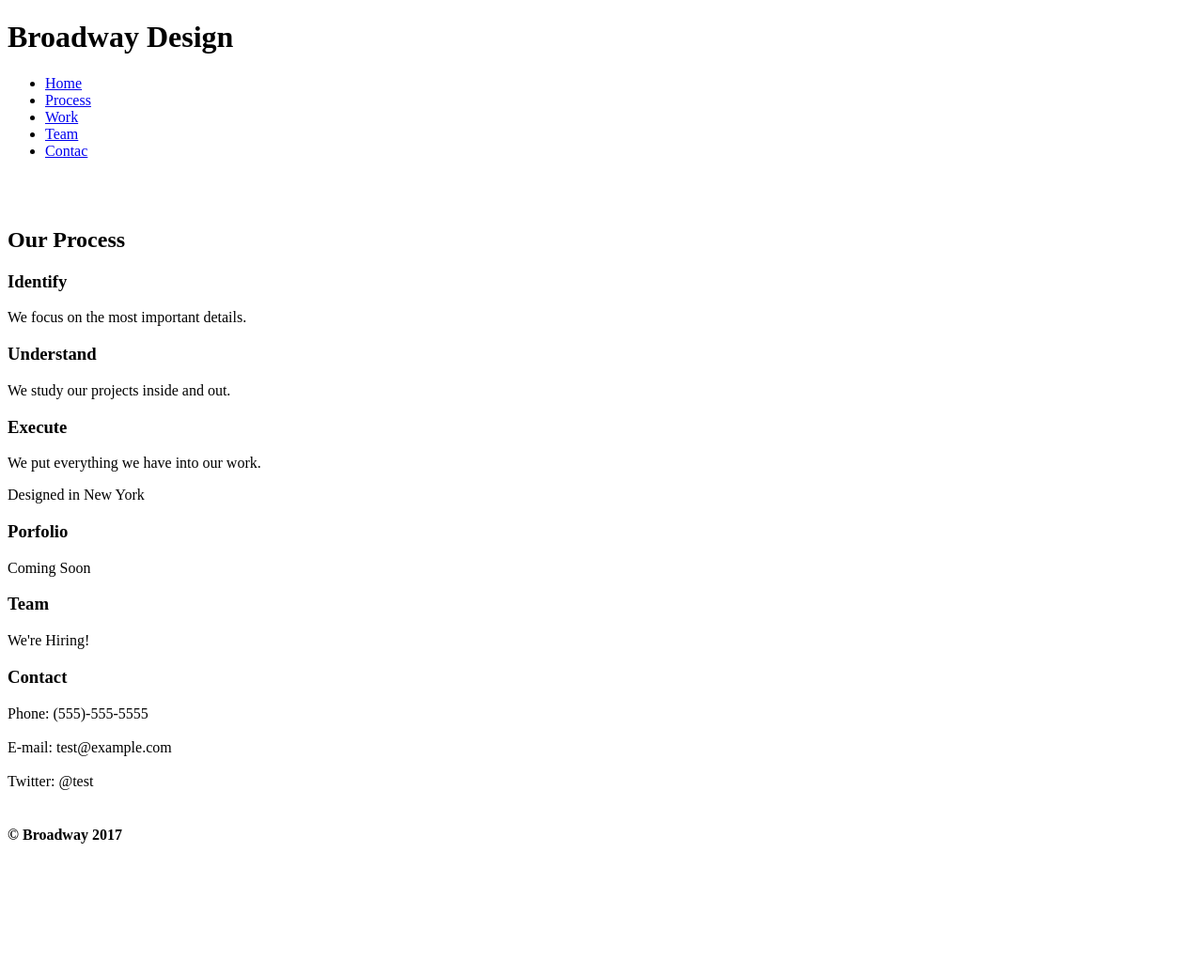
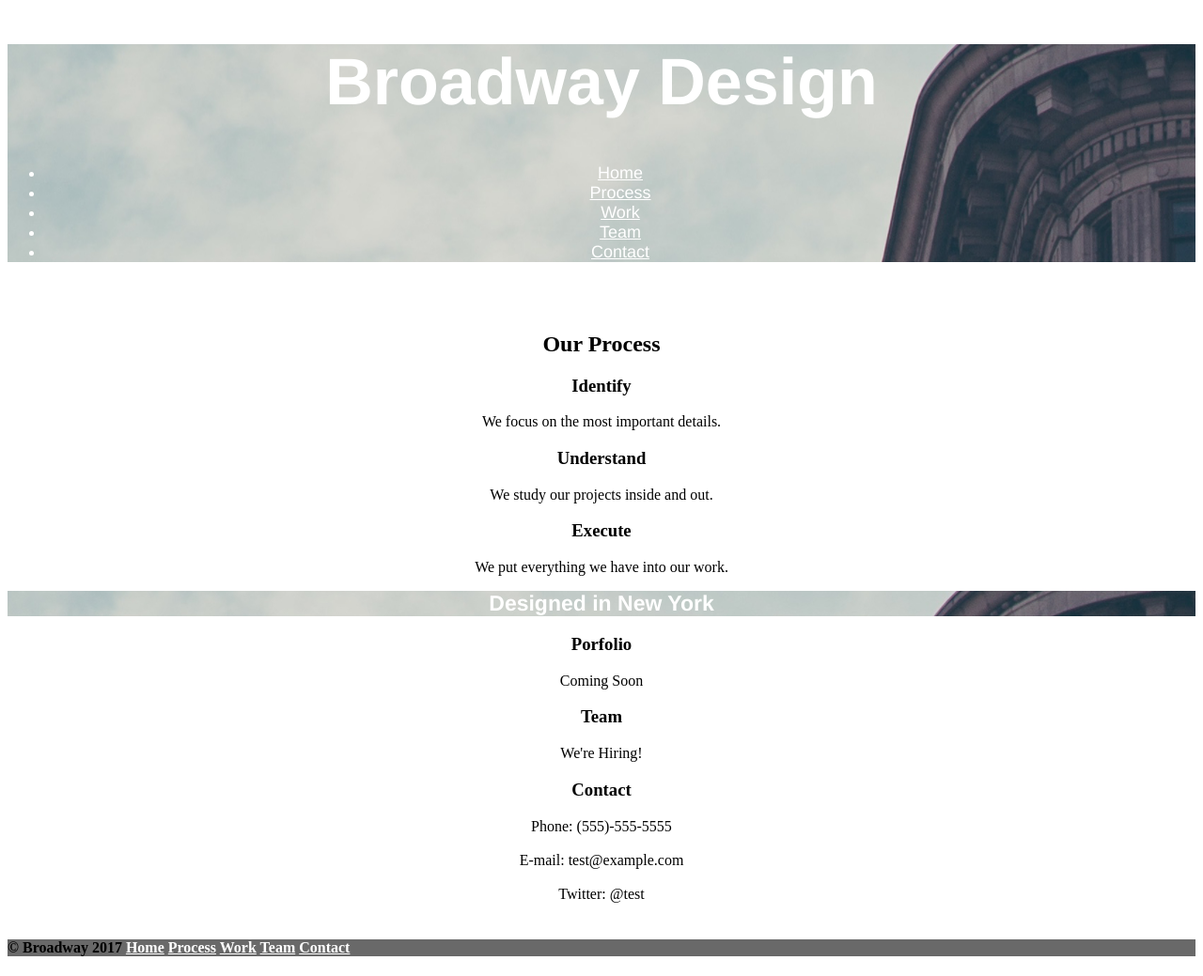
Before and after one commit to rabney52264/broadway, a plain HTML site: page index.html in a window 1280 px wide. Shown: the whole page at 94% size. Before the commit the page ends 919 px from the top, so only its background shows below. Drawn offline with Linux system fonts and the light colour scheme.

Commit message:
added most CSS

```diff
--- a/index.html
+++ b/index.html
@@ -7,7 +7,7 @@
 </head>
 <body>
 
-
+   <div id="title">
 
     <h1>
 
@@ -20,11 +20,11 @@
             <li><a href=#process>Process</a></li>
             <li><a href=#work>Work</a></li>
             <li><a href=#team>Team</a></li>
-            <li><a href=#contact>Contac</a></li>
+            <li><a href=#contact>Contact</a></li>
 
             </ul>
         </nav>
-
+      </div>
         <br><br>
 
 
@@ -48,7 +48,7 @@
                       <p>We put everything we have into our work.</p>
                 </div>
 
-                <span id="banner">Designed in New York</span>
+                <div id="banner">Designed in New York</div>
 
                 <h3 id="work">
                     Porfolio
@@ -76,10 +76,16 @@
 
 
 
-    <footer >
-        <h4 id="broad">
+    <footer id="broad">
+        <h4 >
         &copy; Broadway 2017
-        </h4>
+
+        <a href=#home>Home</a>
+           <a href=#process>Process</a>
+          <a href=#work>Work</a>
+           <a href=#team>Team</a>
+          <a href=#contact>Contact</a>
+                </h4>
     </footer>
 
 
--- a/resources/css/style.css
+++ b/resources/css/style.css
@@ -0,0 +1,34 @@
+h1,h2,h3,p,nav {text-align: center;}
+
+h1{
+
+    font-family: Helvetica;
+    font-weight: bold;
+    font-size: 70px;
+    color:white;
+
+}
+
+nav{
+
+     font-family: Helvetica;
+     font-size: 18px;
+     color:white;
+}
+
+#title {background-image: url(/resources/images/the-flatiron-building.png);}
+
+a{color:white;}
+
+footer {background-color: dimgray;}
+
+#banner {
+
+    background-image: url(/resources/images/the-flatiron-building.png);
+    font-family: Helvetica;
+    font-weight: bold;
+    font-size: 23px;
+    color:white;
+    text-align: center;
+
+}
```
